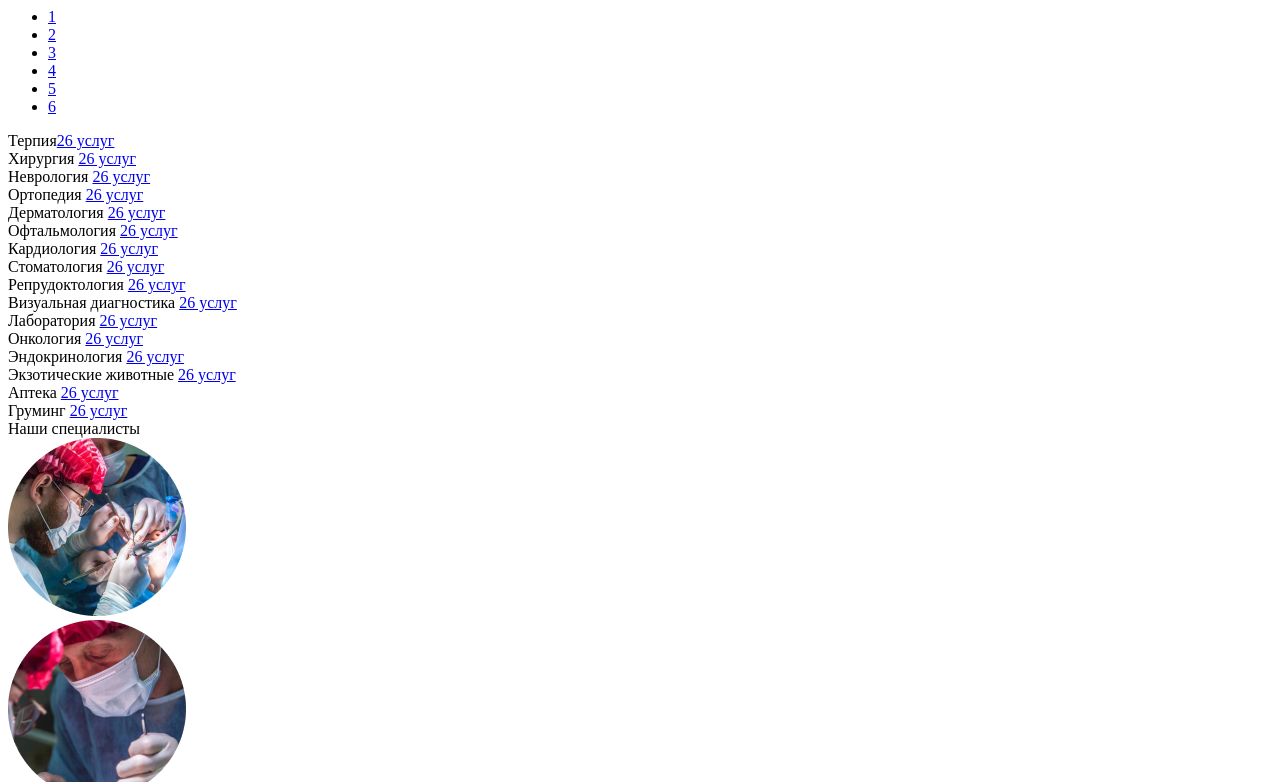
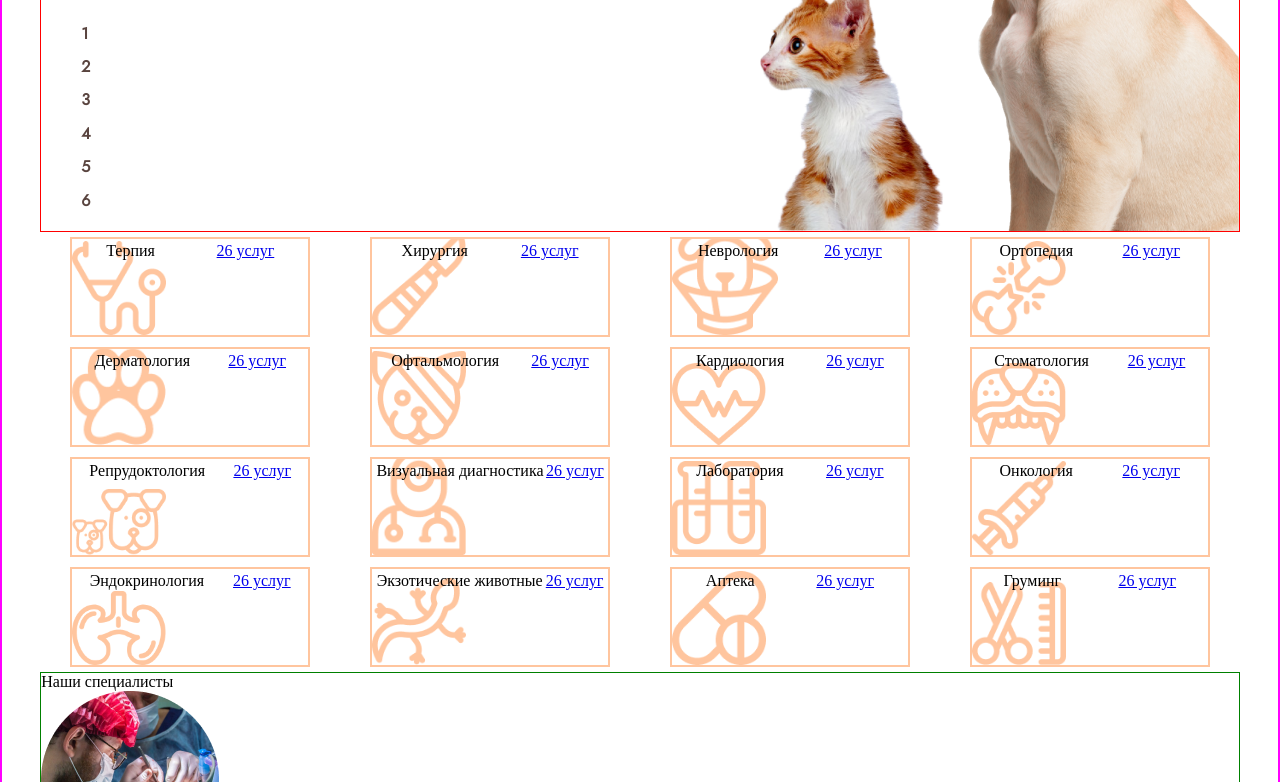
Before and after one commit to Lyudmila-code/progekt-vetclinica, a plain HTML site: page index.html in a window 1280 px wide. Shown: the part 502-1284 px from the top of the page. Drawn offline with Linux system fonts and the light colour scheme; the site is published under a folder, as on GitHub Pages, so addresses that start at the root find nothing.

Commit message:
структура будущего проекта подгружены картинки

```diff
--- a/index.html
+++ b/index.html
@@ -6,8 +6,8 @@
     <meta name="viewport" content="width=device-width, initial-scale=1.0" />
     <title>Айболит ветклиника</title>
     <link rel="icon" href="assets/logo.png" type="image/png" />
-    <link rel="stylesheet" href="/styles/normalize.css" />
-    <link rel="stylesheet" href="/styles/style.css" />
+    <link rel="stylesheet" href="./styles/normalize.css" />
+    <link rel="stylesheet" href="./styles/style.css" />
     <link
       href="https://fonts.googleapis.com/css2?family=Playfair+Display:wght@500&display=swap"
       rel="stylesheet"
--- a/main1.html
+++ b/main1.html
@@ -6,8 +6,8 @@
     <meta name="viewport" content="width=device-width, initial-scale=1.0" />
     <title>Айболит ветклиника</title>
     <link rel="icon" href="assets/logo.png" type="image/png" />
-    <link rel="stylesheet" href="/styles/normalize.css" />
-    <link rel="stylesheet" href="/styles/style.css" />
+    <link rel="stylesheet" href="./styles/normalize.css" />
+    <link rel="stylesheet" href="./styles/style.css" />
     <link
       href="https://fonts.googleapis.com/css2?family=Playfair+Display:wght@500&display=swap"
       rel="stylesheet"
@@ -133,11 +133,12 @@
     </main>
     <aside class="main1">
       Здесь будет секция для контента по новейшему оборудованию
-      <p></p>
-      Lorem ipsum dolor sit amet consectetur adipisicing elit. Delectus modi
-      voluptas velit, omnis dolore, accusantium mollitia nihil culpa placeat
-      consequatur sit necessitatibus. Neque, iure recusandae suscipit eveniet
-      doloremque ipsam quis.
+      <p>
+        Lorem ipsum dolor sit amet consectetur adipisicing elit. Delectus modi
+        voluptas velit, omnis dolore, accusantium mollitia nihil culpa placeat
+        consequatur sit necessitatibus. Neque, iure recusandae suscipit eveniet
+        doloremque ipsam quis.
+      </p>
     </aside>
     <footer class="main1">
       <div class="logofmain1">
```
